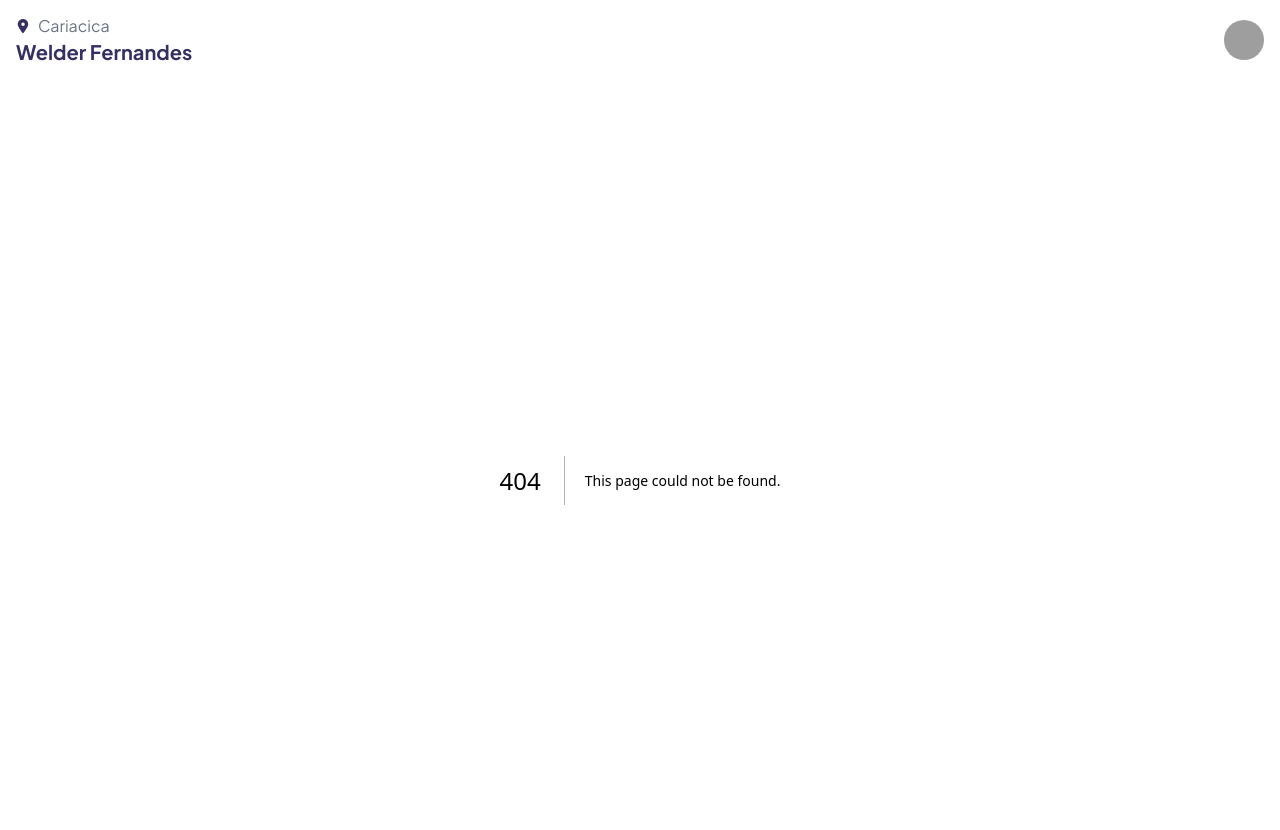
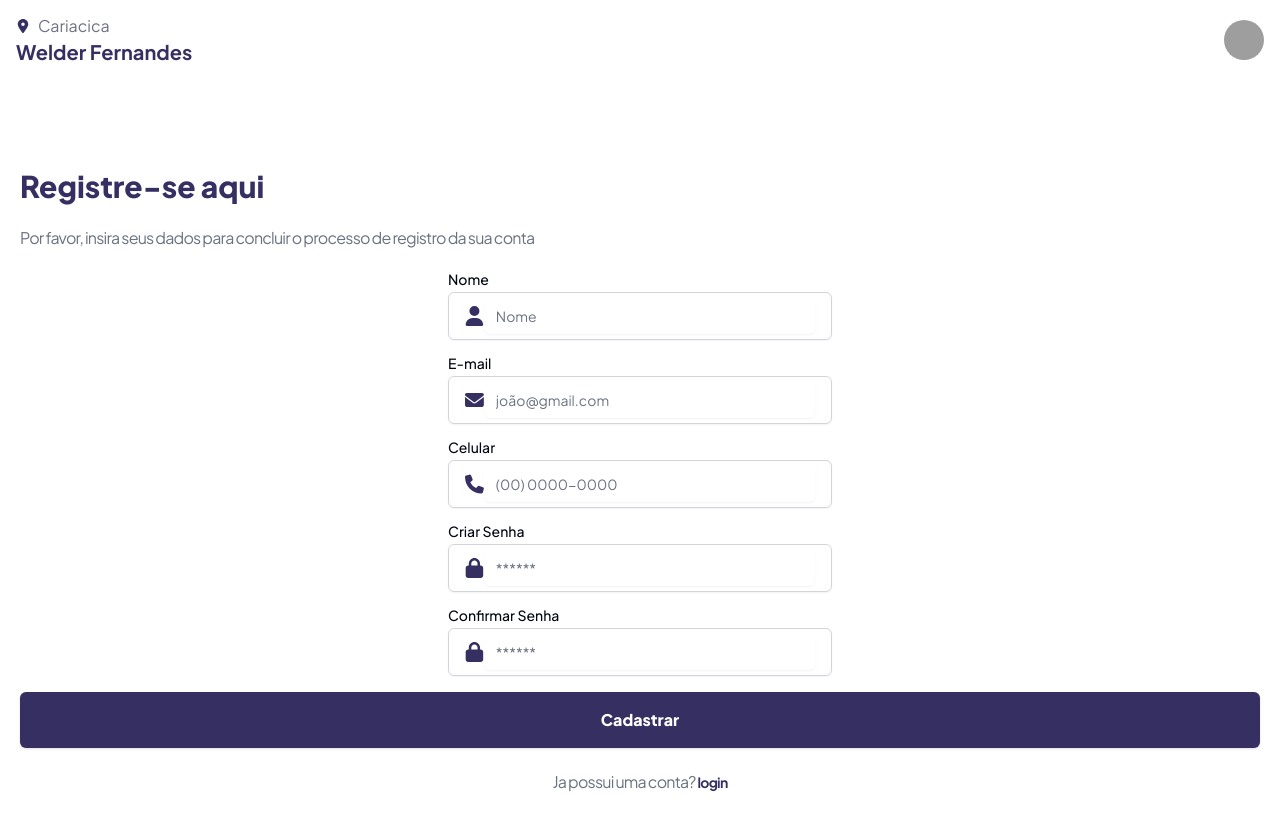
Before and after one commit to WelderFernandes/sched-eased, a Next.js app: page /register in a window 1280 px wide. Before the commit this address had no page. Shown: the top 830 px of the page. Built offline with nearby package versions, Linux system fonts and the light colour scheme; grey boxes are pictures that could not be loaded.

Commit message:
feat: create page register

```diff
--- /dev/null
+++ b/app/(auth)/register/page.tsx
@@ -0,0 +1,99 @@
+'use client'
+import { Button } from '@/components/ui/button'
+import { Input } from '@/components/ui/input'
+import { Label } from '@/components/ui/label'
+import Link from 'next/link'
+import { FaUser, FaEnvelope, FaLock, FaPhone } from 'react-icons/fa6'
+
+export default function Register() {
+  return (
+    <div className=" px-5 flex flex-col h-screen justify-center">
+      <h1 className="text-3xl font-extrabold py-6 text-primary-900">
+        Registre-se aqui
+      </h1>
+      <p className="text-gray-500 font-sm tracking-tighter leading-5">
+        Por favor, insira seus dados para concluir o processo de registro da sua
+        conta
+      </p>
+      <form
+        className="w-full py-6 flex flex-col gap-4 align-middle justify-center items-center "
+        action="#"
+        method=""
+      >
+        <div className="grid w-full max-w-sm items-center gap-1.5">
+          <Label htmlFor="name">Nome</Label>
+          <div className="w-full flex border align-middle items-center rounded-md shadow-sm px-4 border-gray-300 h-12">
+            <FaUser className="w-5 h-5 text-primary-900" />
+            <Input
+              type="text"
+              id="name"
+              placeholder="Nome"
+              className="border-none"
+            />
+          </div>
+        </div>
+        <div className="grid w-full max-w-sm items-center gap-1.5">
+          <Label htmlFor="email">E-mail</Label>
+          <div className="w-full flex border align-middle items-center rounded-md shadow-sm px-4 border-gray-300 h-12">
+            <FaEnvelope className="w-5 h-5 text-primary-900" />
+            <Input
+              type="email"
+              id="email"
+              placeholder="joão@gmail.com"
+              className="border-none"
+            />
+          </div>
+        </div>
+        <div className="grid w-full max-w-sm items-center gap-1.5">
+          <Label htmlFor="cellphone">Celular</Label>
+          <div className="w-full flex border align-middle items-center rounded-md shadow-sm px-4 border-gray-300 h-12">
+            <FaPhone className="w-5 h-5 text-primary-900" />
+            <Input
+              type="text"
+              id="cellphone"
+              placeholder="(00) 0000-0000"
+              className="border-none"
+            />
+          </div>
+        </div>
+        <div className="grid w-full max-w-sm items-center gap-1.5">
+          <Label htmlFor="password">Criar Senha</Label>
+          <div className="w-full flex border align-middle items-center rounded-md shadow-sm px-4 border-gray-300 h-12">
+            <FaLock className="w-5 h-5 text-primary-900" />
+            <Input
+              type="text"
+              id="password"
+              placeholder="******"
+              className="border-none"
+            />
+          </div>
+        </div>
+        <div className="grid w-full max-w-sm items-center gap-1.5">
+          <Label htmlFor="confirmPassword">Confirmar Senha</Label>
+          <div className="w-full flex border align-middle items-center rounded-md shadow-sm px-4 border-gray-300 h-12">
+            <FaLock className="w-5 h-5 text-primary-900" />
+            <Input
+              type="text"
+              id="confirmPassword"
+              placeholder="******"
+              className="border-none"
+            />
+          </div>
+        </div>
+        <Button className="w-full bg-primary-900 text-white h-14 text-md font-extrabold">
+          Cadastrar
+        </Button>
+      </form>
+
+      <p className="text-gray-500 font-sm tracking-tighter leading-5 text-center pb-6">
+        Ja possui uma conta?{' '}
+        <Link
+          href="/login"
+          className="text-primary-900 font-bold text-sm tracking-tighter leading-5"
+        >
+          login
+        </Link>
+      </p>
+    </div>
+  )
+}
--- /dev/null
+++ b/app/auth/register/layout.tsx
@@ -0,0 +1,28 @@
+import type { Metadata } from 'next'
+import { Plus_Jakarta_Sans as PlusJakartaSans } from 'next/font/google'
+import { ReactNode } from 'react'
+import Head from 'next/head'
+
+const plusJakartaSans = PlusJakartaSans({
+  subsets: ['latin'],
+  variable: '--font-plus_Jakarta_Sans',
+})
+
+export const metadata: Metadata = {
+  title: 'Register',
+}
+
+export default function RegisterLayout({
+  children,
+}: Readonly<{
+  children: ReactNode
+}>) {
+  return (
+    <html lang="pt-br" className={plusJakartaSans.variable as string}>
+      <Head>
+        <meta name="viewport" content="width=device-width, initial-scale=1.0" />
+      </Head>
+      <body>{children}</body>
+    </html>
+  )
+}
```
